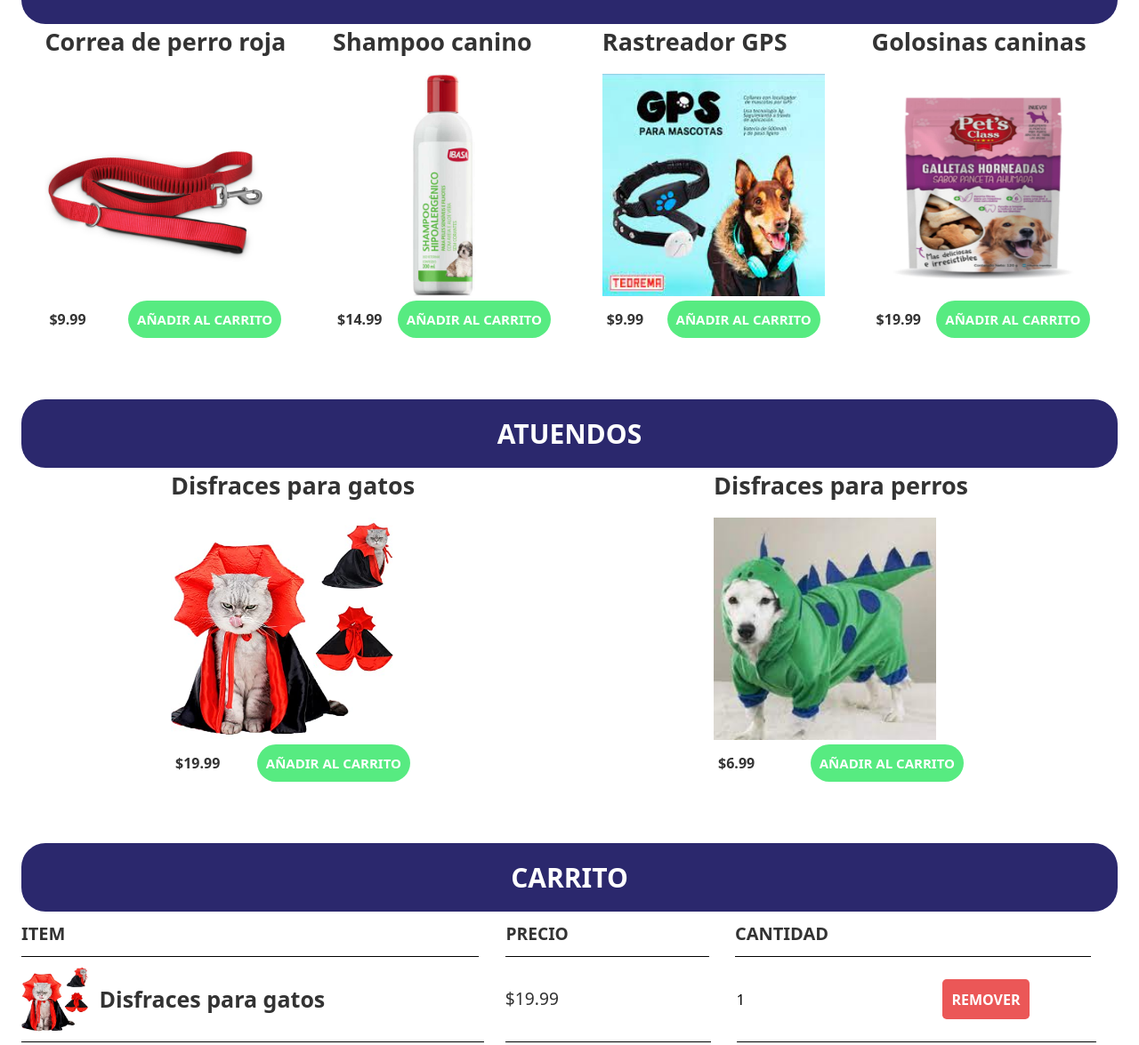
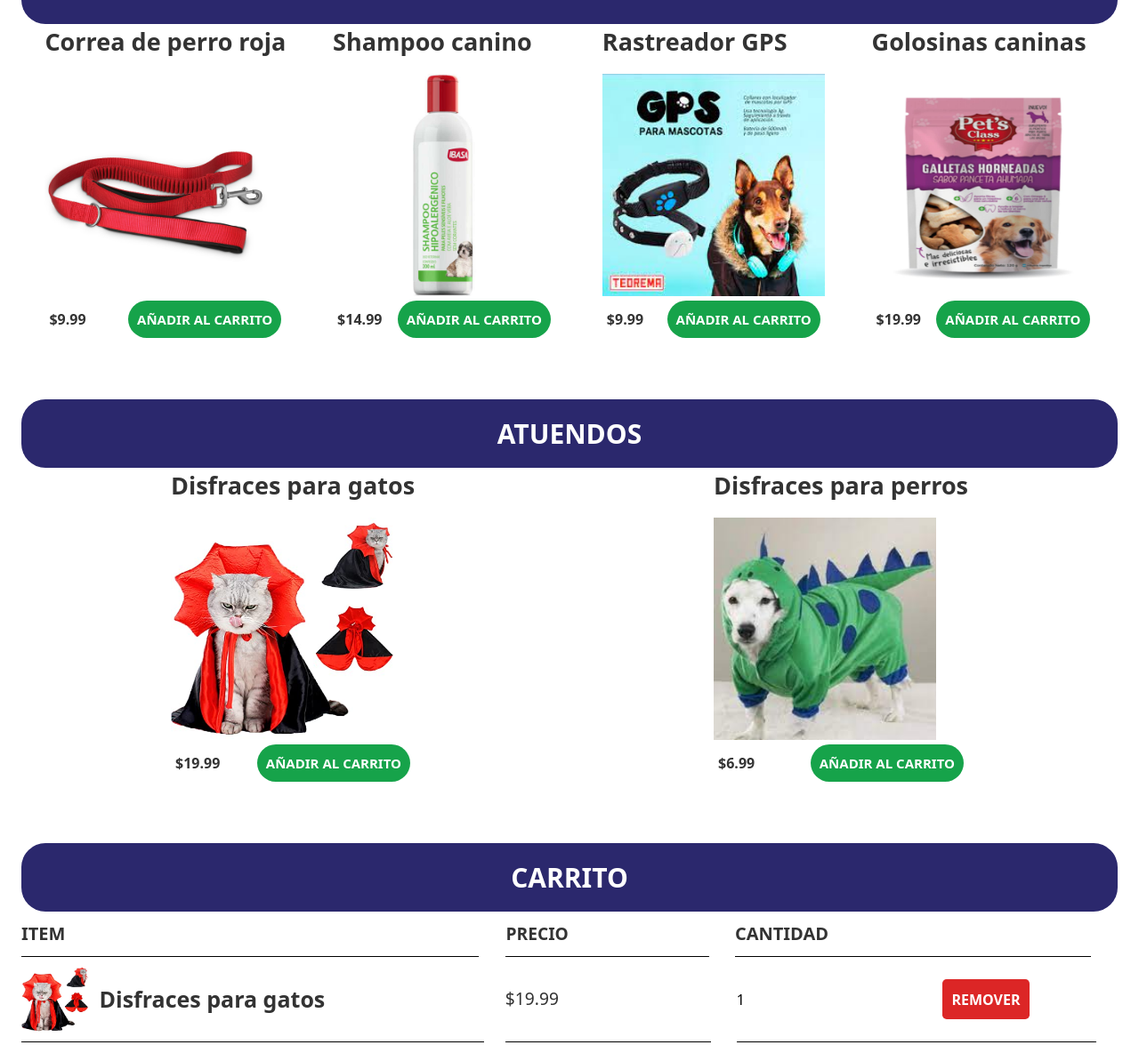
Before and after one commit to enrique-zarate/pet-shop-javascript, a plain HTML site: page index.html in a window 1280 px wide. Shown: the part 310-1485 px from the top of the page at 89% size. Drawn offline with nearby package versions, Linux system fonts and the light colour scheme.

Commit message:
cambios colores botones

```diff
--- a/index.html
+++ b/index.html
@@ -3,8 +3,8 @@
   <head class="head">
     <title>Equipo 7 | Trabajo Practico Js</title>
     <meta name="description" content="This is the description" />
+    <script src="https://cdn.tailwindcss.com"></script>
     <link rel="stylesheet" href="styles.css" />
-    <script src="https://cdn.tailwindcss.com"></script>
     <script src="scripts.js" async></script>
   </head>
   <body>
@@ -28,7 +28,10 @@
           <img class="shop-item-image" src="img/correa_roja.jpg" />
           <div class="shop-item-details">
             <span class="shop-item-price">$9.99</span>
-            <button class="btn btn-primary shop-item-button" type="button">
+            <button
+              class="btn btn-primary shop-item-button bg-green-600"
+              type="button"
+            >
               AÑADIR AL CARRITO
             </button>
           </div>
@@ -38,7 +41,10 @@
           <img class="shop-item-image" src="img/shampoo.jpg" />
           <div class="shop-item-details">
             <span class="shop-item-price">$14.99</span>
-            <button class="btn btn-primary shop-item-button" type="button">
+            <button
+              class="btn btn-primary shop-item-button bg-green-600"
+              type="button"
+            >
               AÑADIR AL CARRITO
             </button>
           </div>
@@ -48,7 +54,10 @@
           <img class="shop-item-image" src="img/rastreador.jpeg" />
           <div class="shop-item-details">
             <span class="shop-item-price">$9.99</span>
-            <button class="btn btn-primary shop-item-button" type="button">
+            <button
+              class="btn btn-primary shop-item-button bg-green-600"
+              type="button"
+            >
               AÑADIR AL CARRITO
             </button>
           </div>
@@ -58,7 +67,10 @@
           <img class="shop-item-image" src="img/golosinas.jpg" />
           <div class="shop-item-details">
             <span class="shop-item-price">$19.99</span>
-            <button class="btn btn-primary shop-item-button" type="button">
+            <button
+              class="btn btn-primary shop-item-button bg-green-600"
+              type="button"
+            >
               AÑADIR AL CARRITO
             </button>
           </div>
@@ -73,7 +85,10 @@
           <img class="shop-item-image" src="img/disfraz.jpg" />
           <div class="shop-item-details">
             <span class="shop-item-price">$19.99</span>
-            <button class="btn btn-primary shop-item-button" type="button">
+            <button
+              class="btn btn-primary shop-item-button bg-green-600"
+              type="button"
+            >
               AÑADIR AL CARRITO
             </button>
           </div>
@@ -83,7 +98,10 @@
           <img class="shop-item-image" src="img/disfrazcan.jpeg" />
           <div class="shop-item-details">
             <span class="shop-item-price">$6.99</span>
-            <button class="btn btn-primary shop-item-button" type="button">
+            <button
+              class="btn btn-primary shop-item-button bg-green-600"
+              type="button"
+            >
               AÑADIR AL CARRITO
             </button>
           </div>
@@ -111,7 +129,9 @@
           <span class="cart-price cart-column">$19.99</span>
           <div class="cart-quantity cart-column">
             <input class="cart-quantity-input" type="number" value="1" />
-            <button class="btn btn-danger" type="button">REMOVER</button>
+            <button class="btn btn-danger bg-red-600" type="button">
+              REMOVER
+            </button>
           </div>
         </div>
         <div class="cart-row">
@@ -127,7 +147,9 @@
           <span class="cart-price cart-column">$14.99</span>
           <div class="cart-quantity cart-column">
             <input class="cart-quantity-input" type="number" value="2" />
-            <button class="btn btn-danger" type="button">REMOVER</button>
+            <button class="btn btn-danger bg-red-600" type="button">
+              REMOVER
+            </button>
           </div>
         </div>
       </div>
--- a/scripts.js
+++ b/scripts.js
@@ -57,8 +57,8 @@ function eliminarItemCarrito(event) {
 
 function cantidadCambiada(event) {
   var input = event.target;
-  // validar si el input es o no un numero
-  // Validar si la cantidad es mayor a 0, si no cumple, actualizar valor a 1
+  // Validar si el input es o no un numero
+  // Validar si la cantidad es mayor a 0  o si no es numero, si no cumple, actualizar valor a 1
   if (isNaN(input.value) || input.value <= 0) {
     input.value = 1;
   }
@@ -139,7 +139,7 @@ function agregarItemCarrito(titulo, precio, imagenSrc) {
   <span class="cart-price cart-column">${precio}</span>
   <div class="cart-quantity cart-column">
     <input class="cart-quantity-input" type="number" value="1" />
-    <button class="btn btn-danger" type="button">REMOVER</button>
+    <button class="btn btn-danger bg-red-600" type="button">REMOVER</button>
   </div>`;
   carritoRow.innerHTML = carritoNuevoItem;
   // anhadimos el nuevo item a la lista de items del carrito
```
